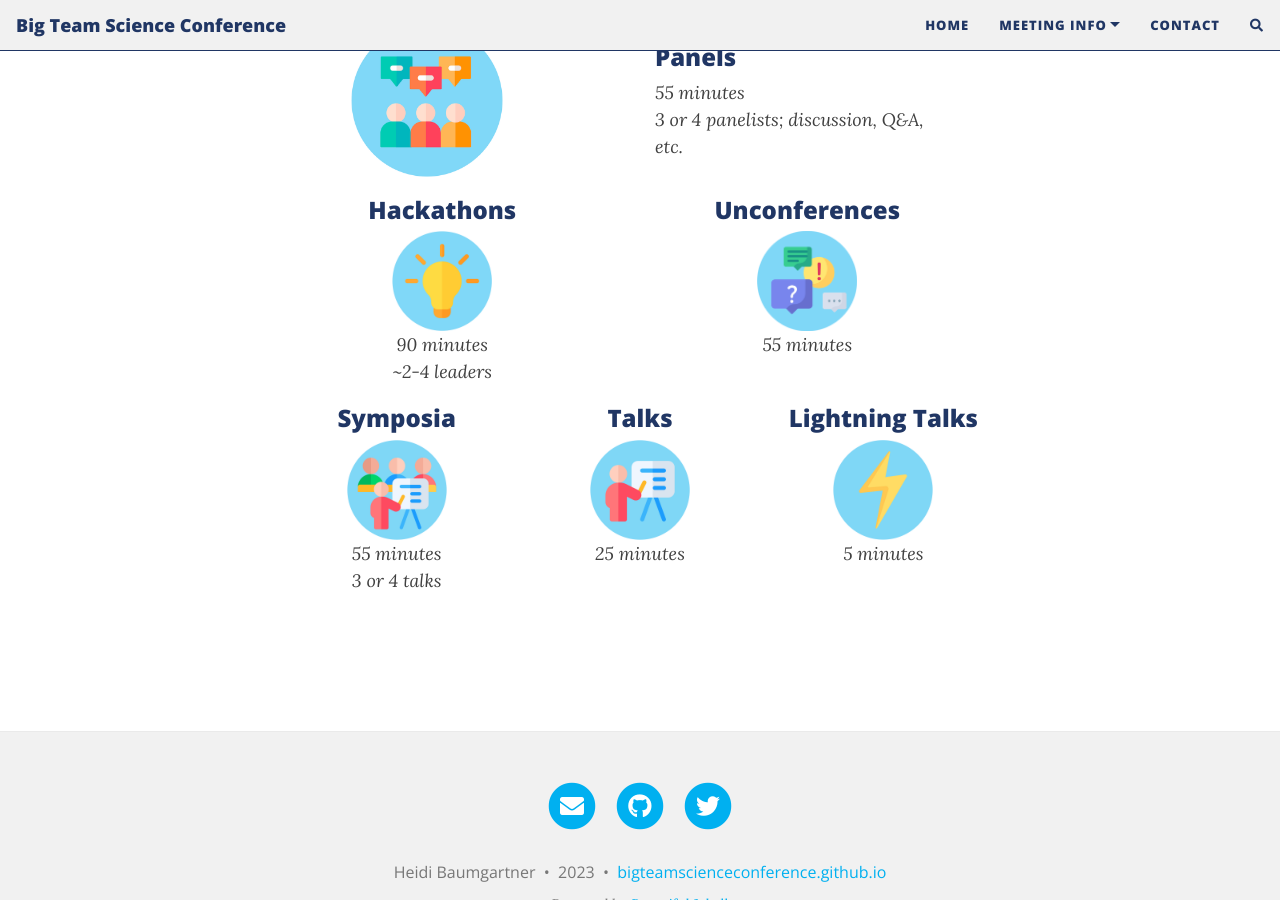
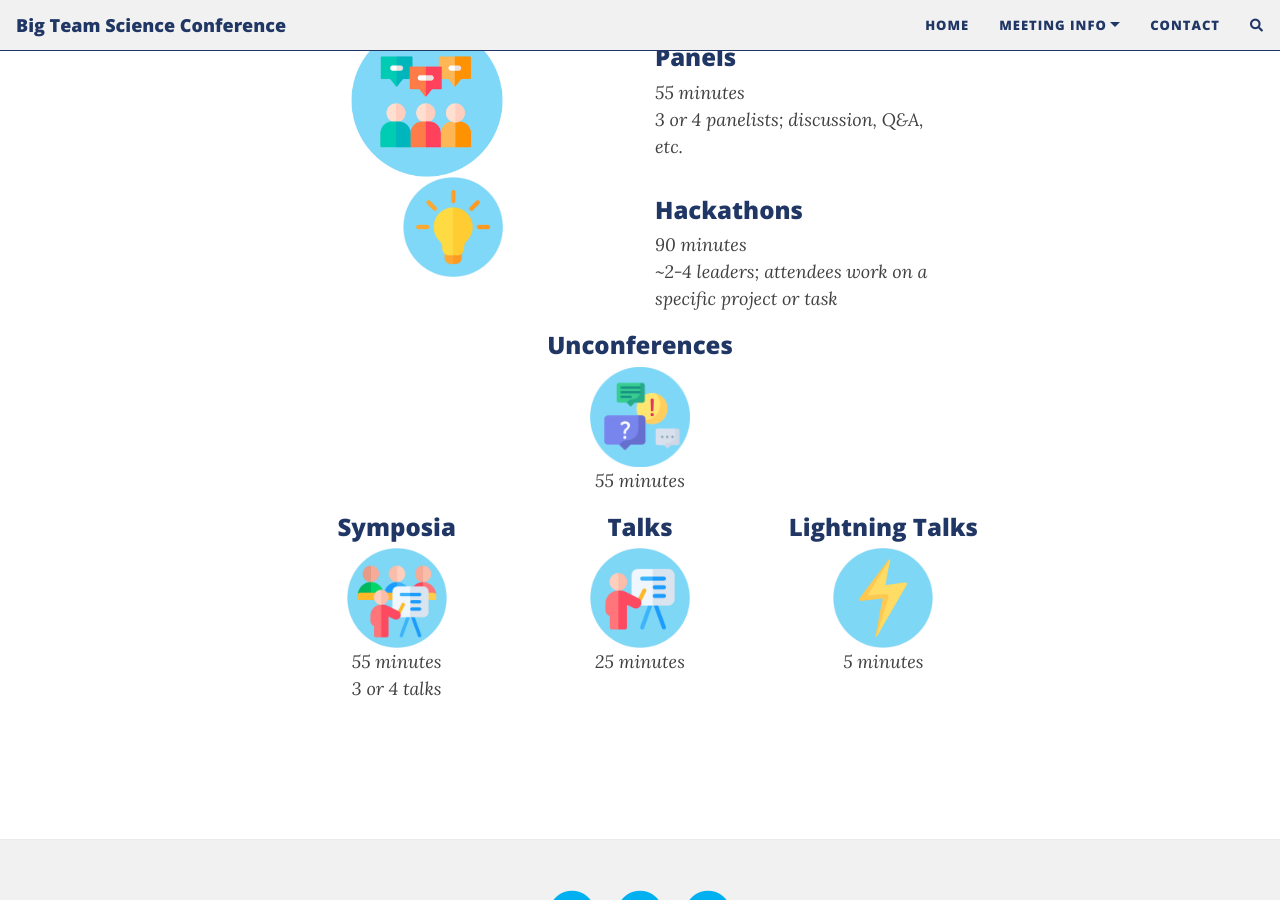
Before and after one commit to bigteamscienceconference/bigteamscienceconference.github.io, a Jekyll site: the page built from submissions.md, in a window 1280 px wide and 900 px high, scrolled down 781 px. Built offline with Jekyll 4.4.1, drawn with Linux system fonts in a browser that asks for light colours; nearby versions of some CDN libraries; comment, search, counter and statistics services are not loaded.

Commit message:
Update submissions.md

```diff
--- a/submissions.md
+++ b/submissions.md
@@ -31,12 +31,16 @@ The conference will feature symposia, panel sessions, hackathons, talks, and unc
       </div>
     </div>
     <div class="row justify-content-around">
-      <div class="col-sm-3" align="center">
+      <div class="col-sm-3" align="right">
+        <img src="/assets/img/hackathon.png" alt="hackathon" width="100" height="100"><br>
+      </div>
+      <div class="col-sm-5" align="left">
         <h3>Hackathons</h3>
-        <img src="/assets/img/hackathon.png" alt="hackathon" width="100" height="100"><br>
         <i>90 minutes</i><br>
-        <i>~2-4 leaders</i><br>
+        <i>~2-4 leaders; attendees work on a specific project or task</i><br>
       </div>
+    </div>
+    <div class="row justify-content-around">
       <div class="col-sm-4 col-xs-6" align="center">
         <h3>Unconferences</h3>
         <img src="/assets/img/unconference.png" alt="unconferences" width="100" height="100"><br>
```
